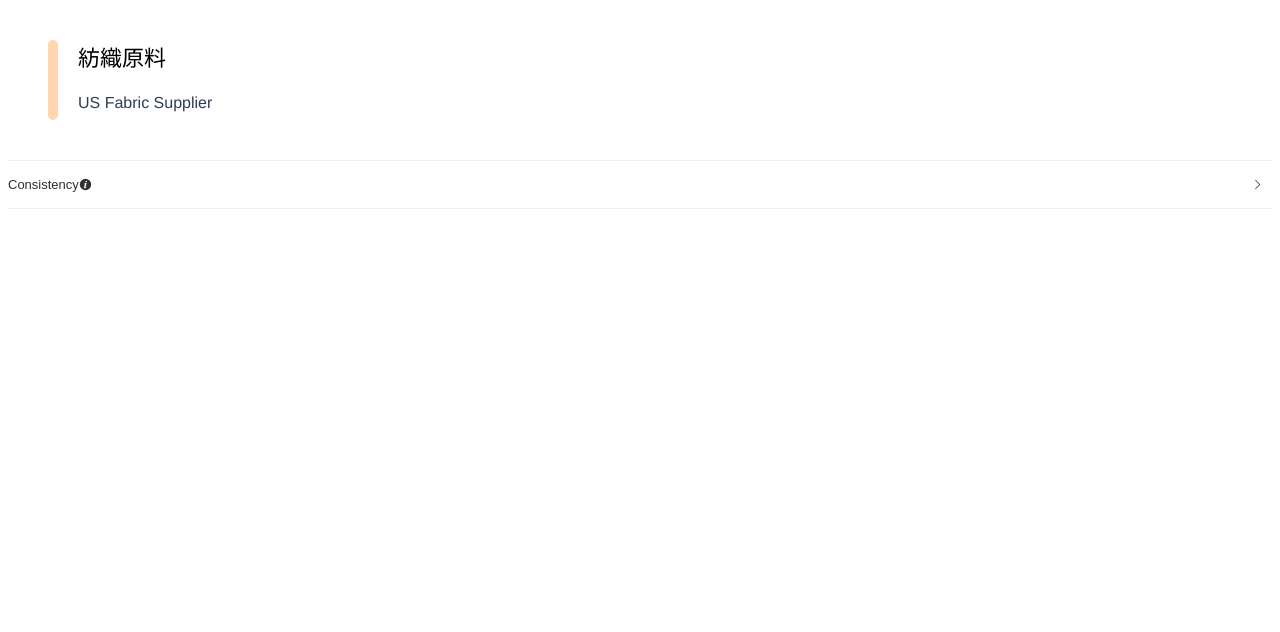
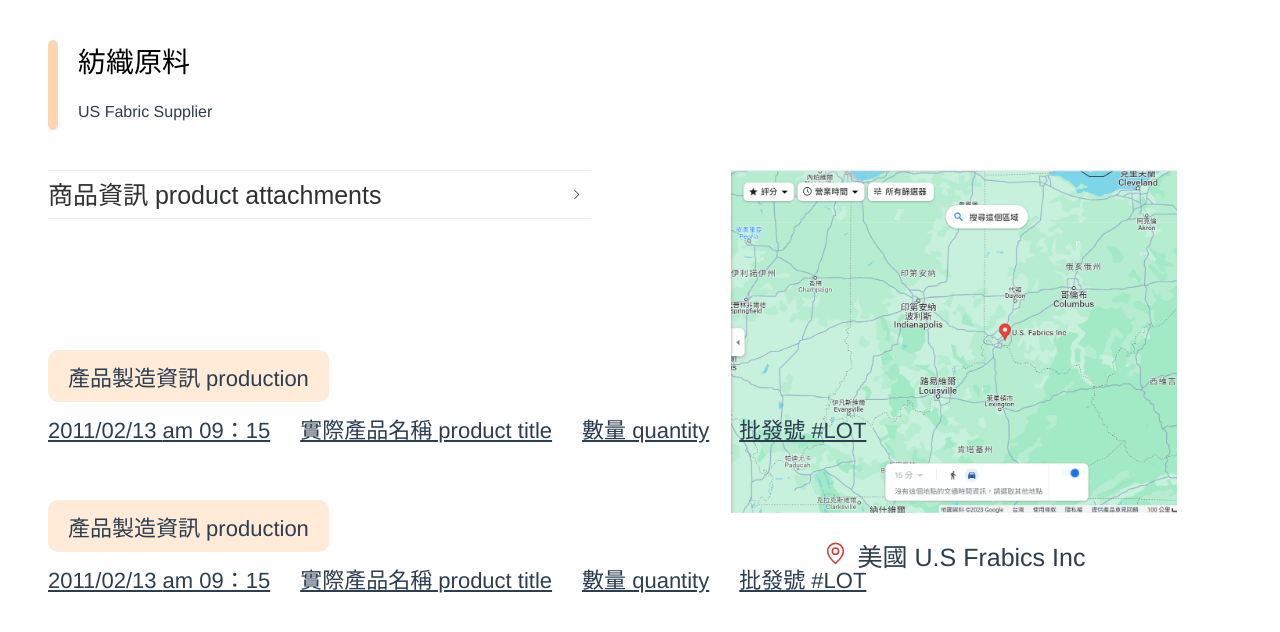
Before and after one commit to ChenHsyanYu/SADProject, a Vue app: page /infoPage in a window 1280 px wide. Shown: the top 632 px of the page. Built offline with nearby package versions, Linux system fonts and the light colour scheme.

Commit message:
新增infoPage

```diff
--- a/src/views/InfoPage.vue
+++ b/src/views/InfoPage.vue
@@ -7,25 +7,47 @@
             <span class="factoryName">US Fabric Supplier</span>
         </div>
     </div>
+    <div class="wrap">
       <div class="demo-collapse">
         <el-collapse accordion>
           <el-collapse-item name="1">
-        <template #title>
-          Consistency<el-icon class="header-icon">
-            <info-filled />
-          </el-icon>
-        </template>
-        <div>
-          Consistent with real life: in line with the process and logic of real
-          life, and comply with languages and habits that the users are used to;
+            <template #title><span class="info">商品資訊 product attachments</span></template>
+              <div class="infoBody">
+                <div id="body">
+                  <span id="id">#Lot </span>
+                  <el-button size="large"><span class="button">發票內容 invoice</span></el-button>
+                  <el-button size="large"><span class="button">付費重量 payload</span></el-button>
                 </div>
-        <div>
-          Consistent within interface: all elements should be consistent, such
-          as: design style, icons and texts, position of elements, etc.
               </div>
           </el-collapse-item>
         </el-collapse>
       </div>
+      <div class="map">
+        <img src="@/assets/googlemap.png" id="mapImg">
+        <span id="location"><el-icon id="icon"><location/></el-icon>美國 U.S Frabics Inc</span>
+      </div>
+    </div>
+    <div class="detailed">
+      <div id="first">
+        <span class="title2">產品製造資訊 production</span>
+        <div id="inside">
+          <span id="date">2011/02/13  <span>am 09：15</span></span>
+          <span>實際產品名稱 product title</span>
+          <span>數量 quantity</span>
+          <span>批發號 #LOT</span>
+        </div>
+      </div>
+      <div id="sec">
+        <span class="title2">產品製造資訊 production</span>
+        <div id="inside">
+          <span id="date">2011/02/13  <span>am 09：15</span></span>
+          <span>實際產品名稱 product title</span>
+          <span>數量 quantity</span>
+          <span>批發號 #LOT</span>
+          </div>
+      </div>
+    </div>
+
 
 
   </div>
@@ -43,7 +65,7 @@ export default {
         margin: 40px;
     }
     .rawBar{
-        height: 80px;
+        height: 90px;
         width: 10px;
         background-color: #FFD6B0;
         border-radius: 30px;
@@ -60,10 +82,118 @@ export default {
     .title{
         color: #000;
         /* font-family: Inter; */
-        font-size: 22px;
+        font-size: 28px;
         font-style: normal;
         font-weight: 500;
         line-height: normal;
     }
 
+    .demo-collapse{
+      width: 77%;
+      padding: 0 40px ;
+
+    }
+    .info{
+      font-size: 25px;
+    }
+
+    .infoBody{
+      /* height: 60px; */
+      align-content: center;
+      margin: auto 0;
+      /* background-color: #F4F4F4; */
+      text-align: center;
+      border-top: 1px solid;
+    }
+
+    #id{
+      font-size: 22px;
+    }
+    #body{
+      position: relative;
+      top: 20px;
+      margin: 0 auto;
+      display: flex;
+      gap: 50px;
+      height: 60px;
+      /* border-top: 1px solid; */
+      /* text-align: center; */
+
+    }
+    .button{
+      font-size: 22px;
+      padding: 10px;
+    }
+
+    #mapImg{
+      width: 70%;
+      height: auto;
+    }
+    .wrap{
+      display: flex;
+      gap: 5px;
+    }
+
+    #location{
+      display: block;
+      padding: 20px;
+      font-size: 25px;
+      /* align-items: center; */
+    }
+    #icon{
+      font-size: 25px;
+      padding-right: 10px;
+      color: #D13F3F;
+    }
+    .title2{
+      display: block;
+      font-size: 22px;
+      /* position: absolute; */
+      /* top: 350px; */
+      margin-left:40px;
+      padding: 10px 20px;
+      background: #FFEBD8;
+      border-radius: 10px;
+      margin-bottom: 10px;
+
+
+    }
+    #inside{
+      display: flex;
+      gap: 30px;
+      text-decoration: underline;
+      font-size: 22px;
+      position: absolute;
+      /* top: 400px; */
+      margin-left:40px;
+      width: 900px;
+    }
+    #date{
+      display: block;
+    }
+
+    .detailed{
+      /* display: grid; */
+      /* position: absolute; */
+      /* top: 350px; */
+      /* left: 40px; */
+    }
+    .title3{
+      display: block;
+      font-size: 22px;
+      /* position: absolute; */
+      /* top: 350px; */
+      margin-left:40px;
+    }
+
+    #first{
+      /* gap: 40px; */
+      position: absolute;
+      top: 350px;
+      /* width: 300px; */
+    }
+    #sec{
+      position: absolute;
+      top: 500px;
+    }
 </style>
```
Also changed, not shown: src/assets/googlemap.png (added). Lines whose indentation alone changed are shown as unchanged.
